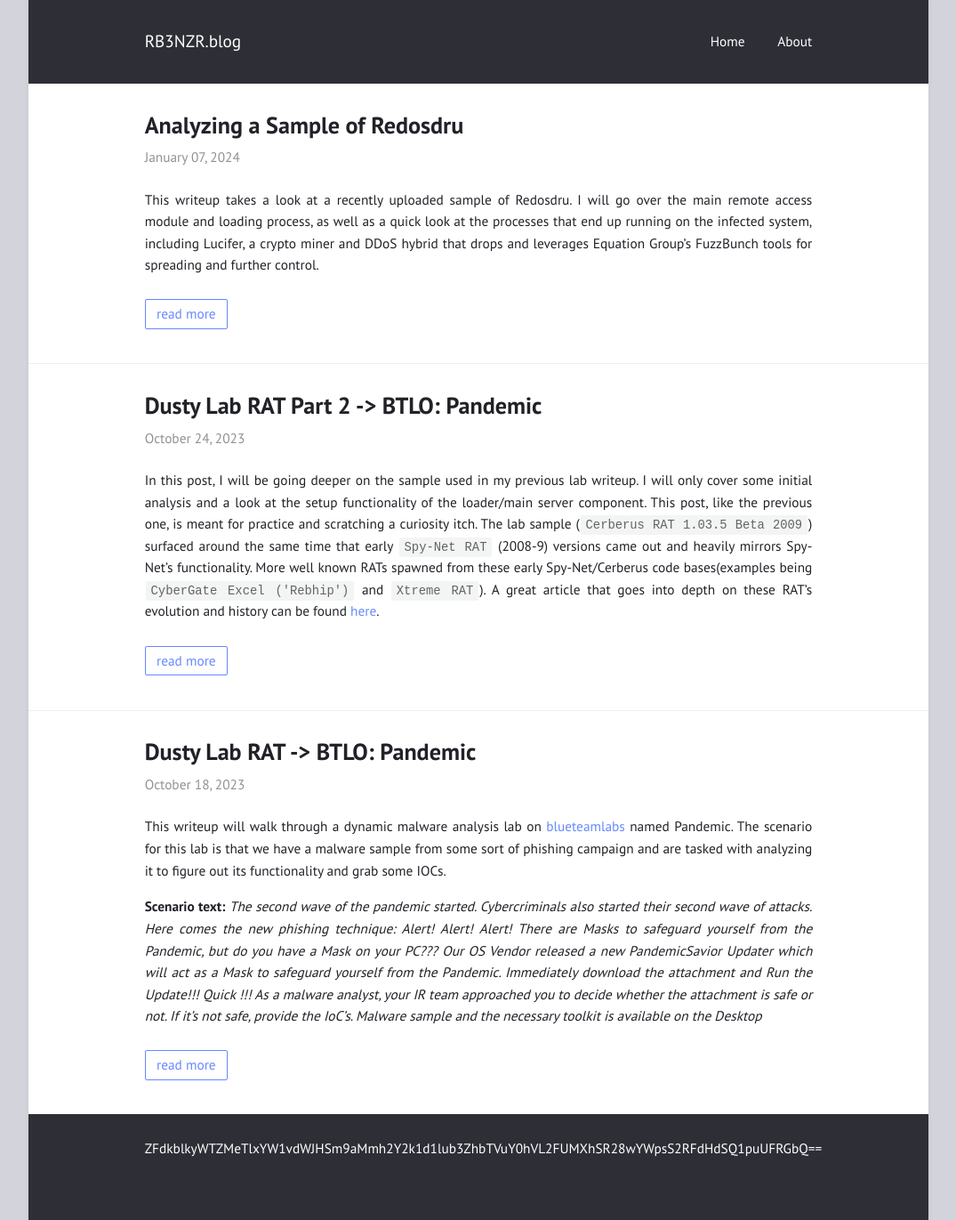
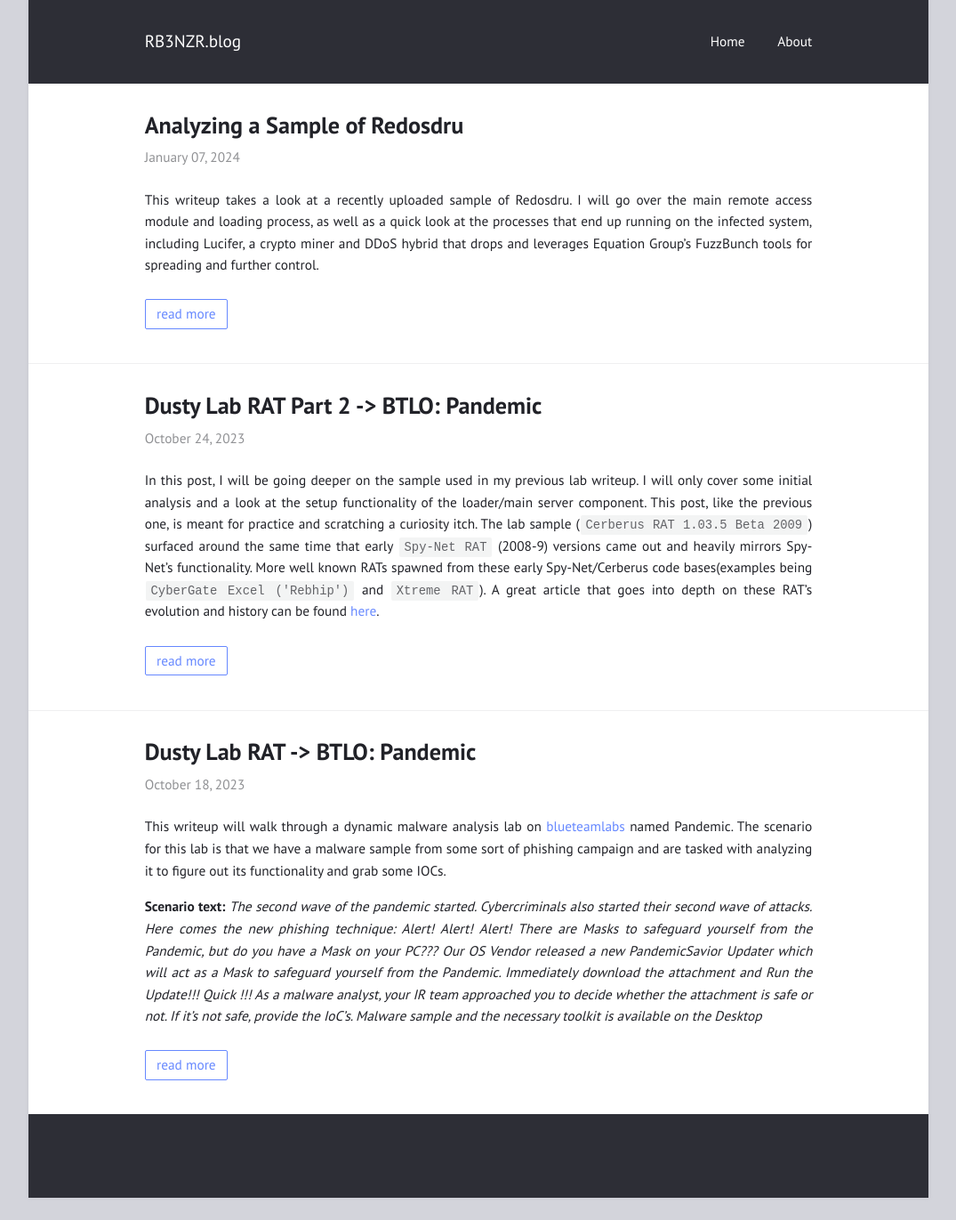
Before and after one commit to rb3nzr/rb3nzr.github.io, a Jekyll site: the page built from index.html, in a window 1280 px wide. Shown: the whole page at 89% size, without its empty margins (102-1177 px from the left). Built offline with Jekyll 4.4.1, drawn with Linux system fonts in a browser that asks for light colours; after the commit the page ends 1346 px from its top, so only the background shows below that.

Commit message:
Update _config.yml

```diff
--- a/_config.yml
+++ b/_config.yml
@@ -1,6 +1,6 @@
 title: "RB3NZR.blog"
 author: "Ben"
-description: "</b> ZFdkblkyWTZMeTlxYW1vdWJHSm9aMmh2Y2k1d1lub3ZhbTVuY0hVL2FUMXhSR28wYWpsS2RFdHdSQ1puUFRGbQ== </b>"
+description: "</b> </b>"
 permalink: /:title/
 lang: "en"
 excerpt_separator: "\n\n\n"
```
